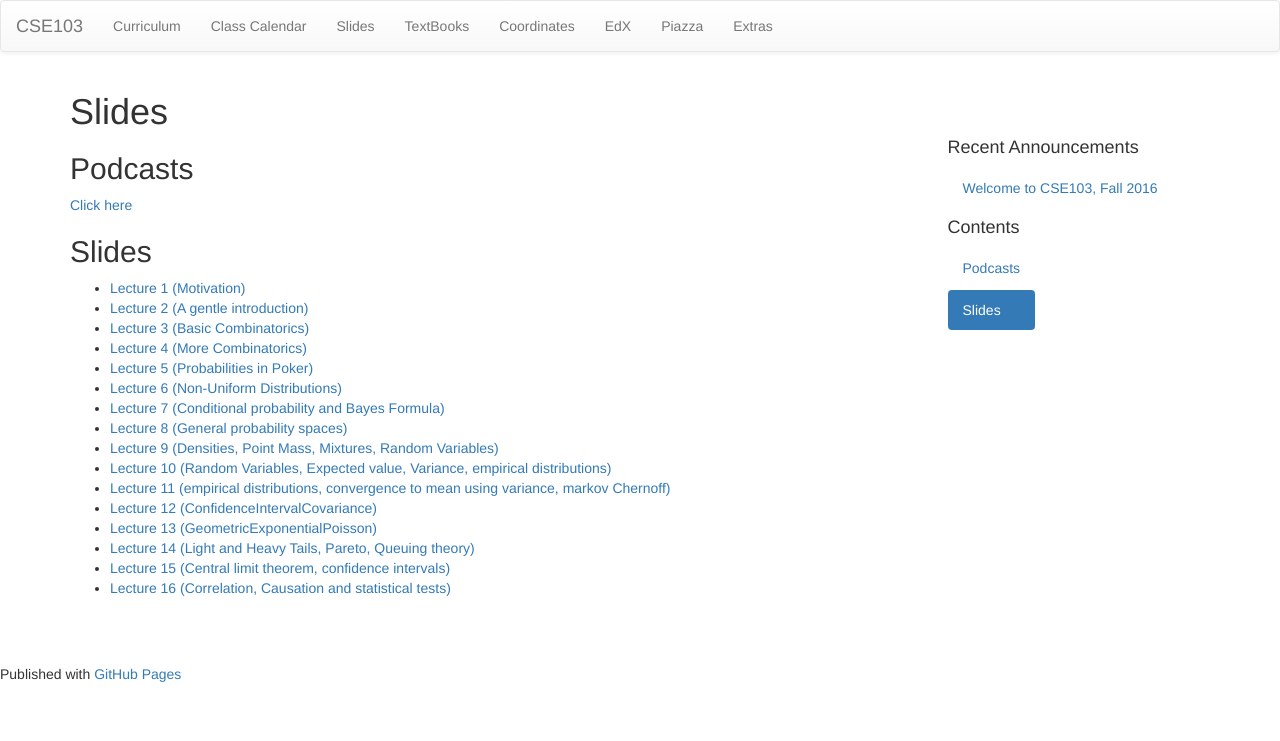
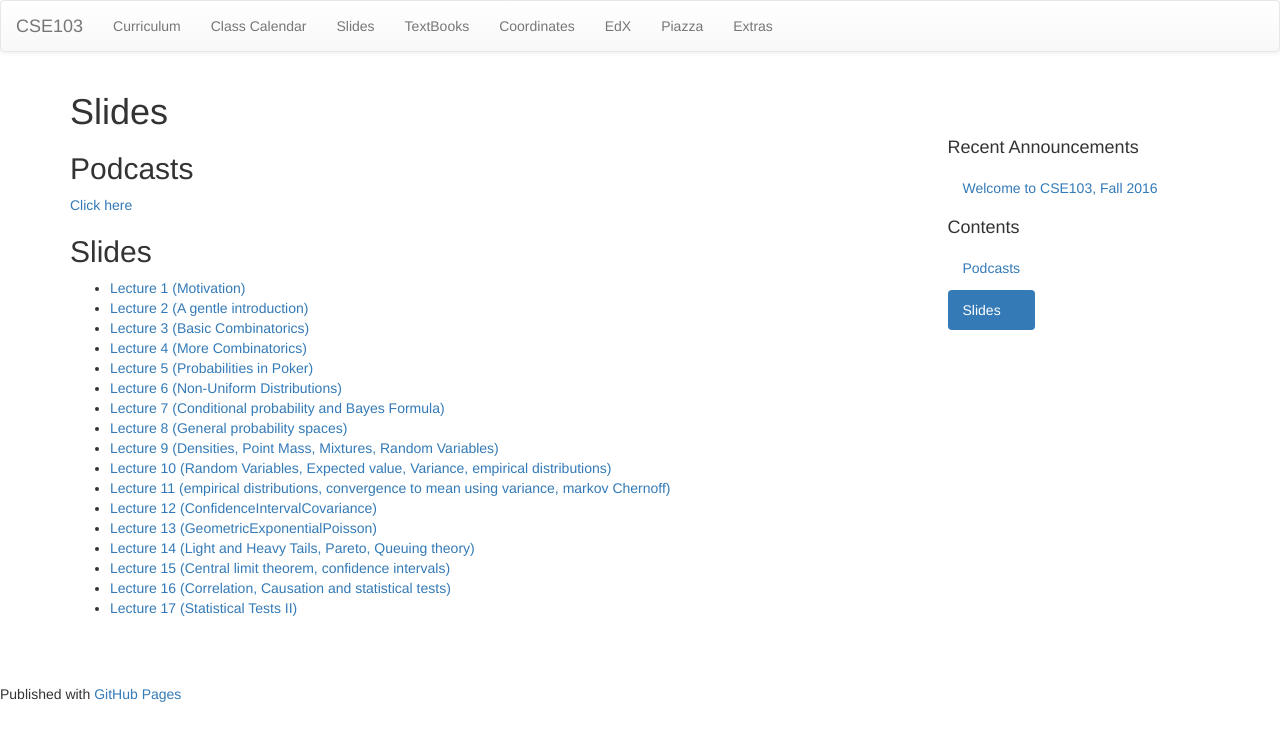
Before and after one commit to cse103/cse103.github.io, a Jekyll site: the page built from pages/18.Slides.md, in a window 1280 px wide. Shown: the top 741 px of the page. Built offline with Jekyll 4.4.1, drawn with Linux system fonts in a browser that asks for light colours; nearby versions of some CDN libraries.

Commit message:
lecture 17

```diff
--- a/pages/18.Slides.md
+++ b/pages/18.Slides.md
@@ -25,3 +25,4 @@ permalink: /slides/
 * [Lecture 14 (Light and Heavy Tails, Pareto, Queuing theory)](/Slides/InfiniteUndefinedExpectationPareto.pdf)
 * [Lecture 15 (Central limit theorem, confidence intervals)](/Slides/CentralLimit.pdf)
 * [Lecture 16 (Correlation, Causation and statistical tests)](/Slides/Causation.pdf)
+* [Lecture 17 (Statistical Tests II)](/Slides/HypothesisTestingII.2.pdf)
```
Also changed, not shown: 1 other file.
